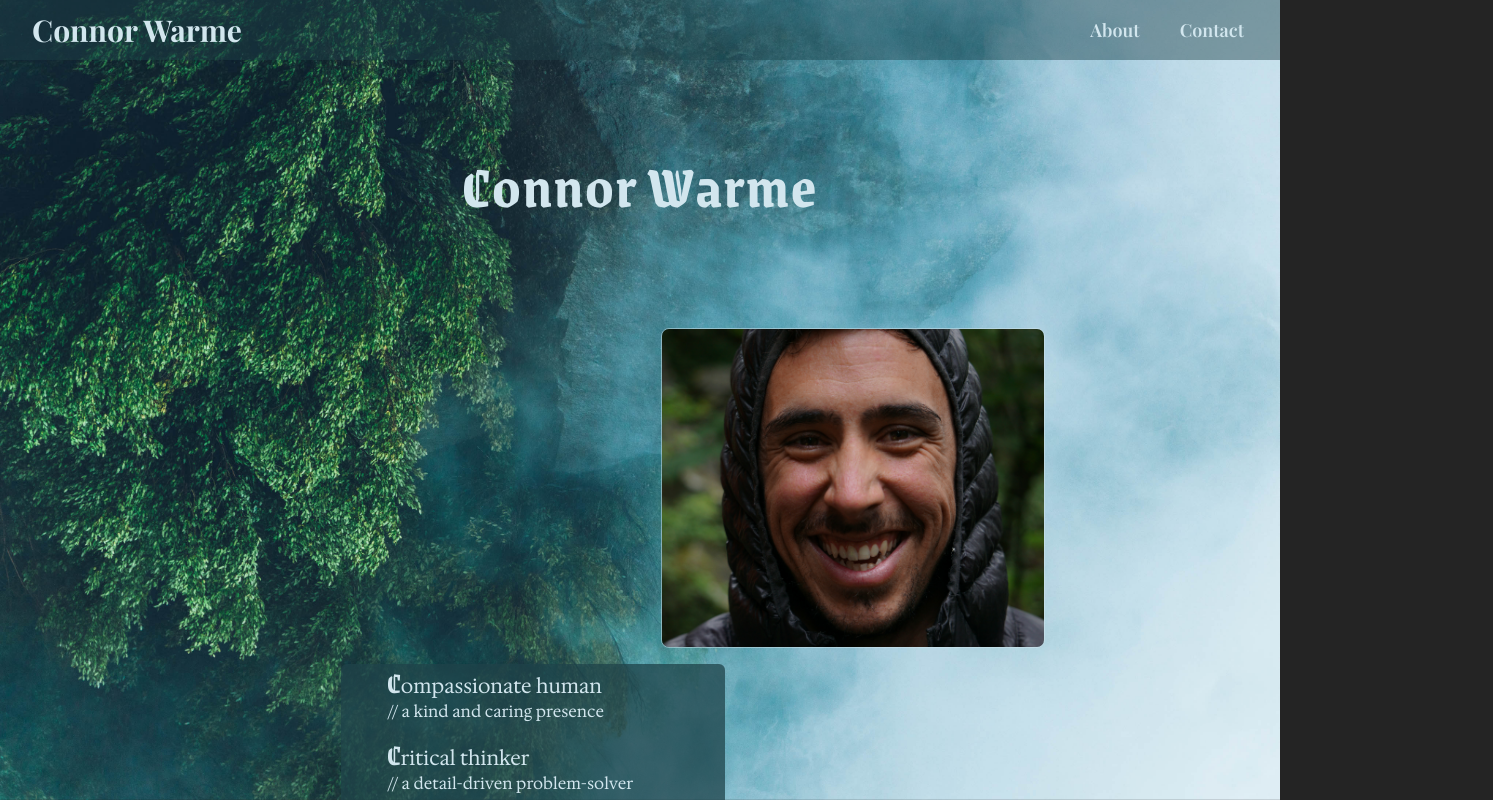
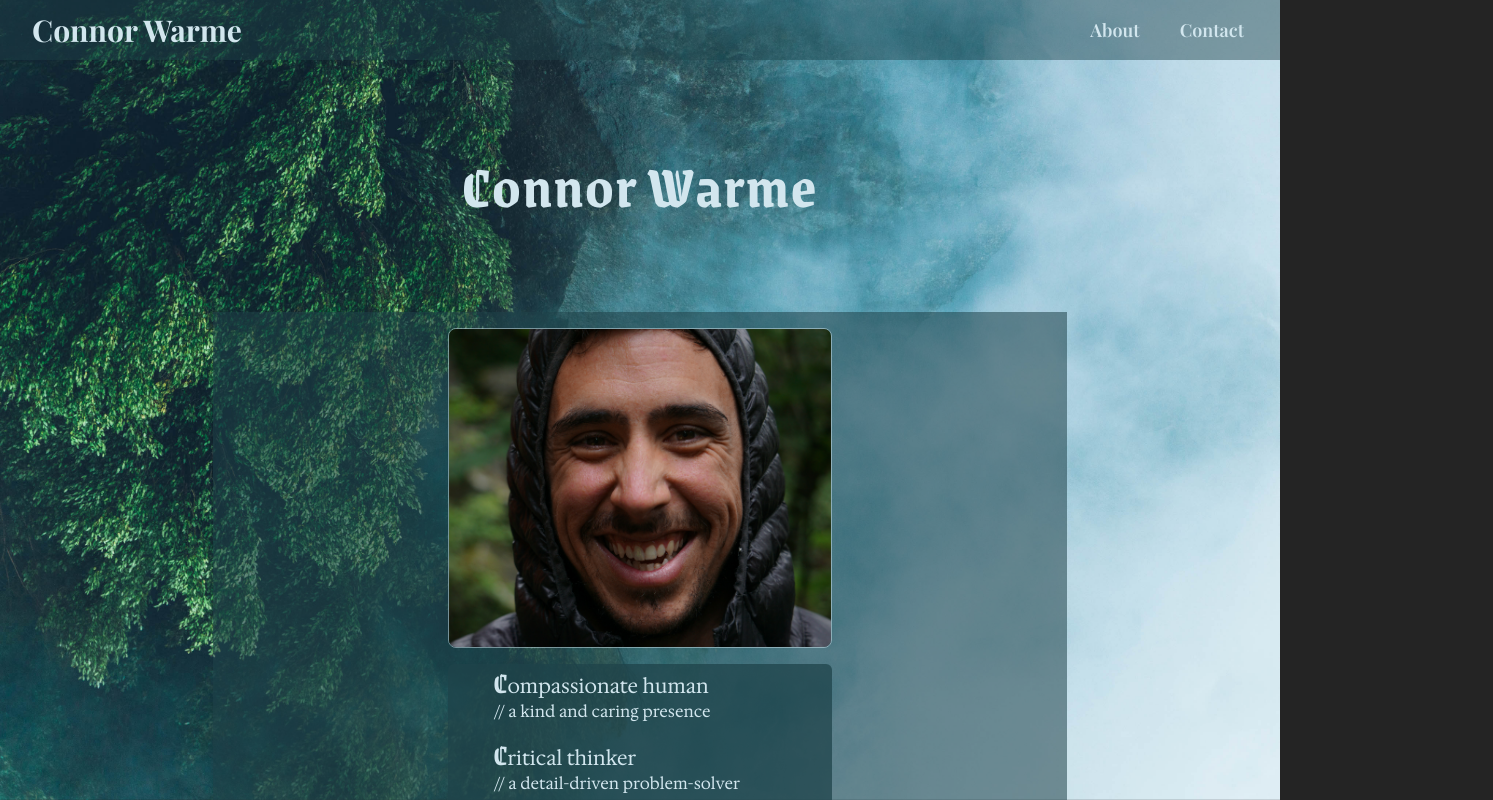
Before and after one commit to connorwarme/connorwarme.github.io, a React (Vite) app: page / in a window 1280 px wide. Shown: the top 800 px of the page, 1493 px wide, since content can reach past the window. Built offline with nearby package versions, Linux system fonts and the light colour scheme.

Commit message:
Tinker with img div positioning and width

```diff
--- a/src/pages/index.jsx
+++ b/src/pages/index.jsx
@@ -10,8 +10,8 @@ const Home = () => {
         Connor Warme
       </h1>
       <div className='grid sm:grid-cols-6'>
-      <div className='col-start-2 col-end-5'>
-      <div className="mb-4 mt-4 flex w-dvw justify-center">
+      <div className='col-start-2 col-end-6 md:bg-midnight-green/55'>
+      <div className="mb-4 mt-4 flex justify-center">
         <img
           src={portraitPhoto}
           alt="Portrait of Connor"
```
